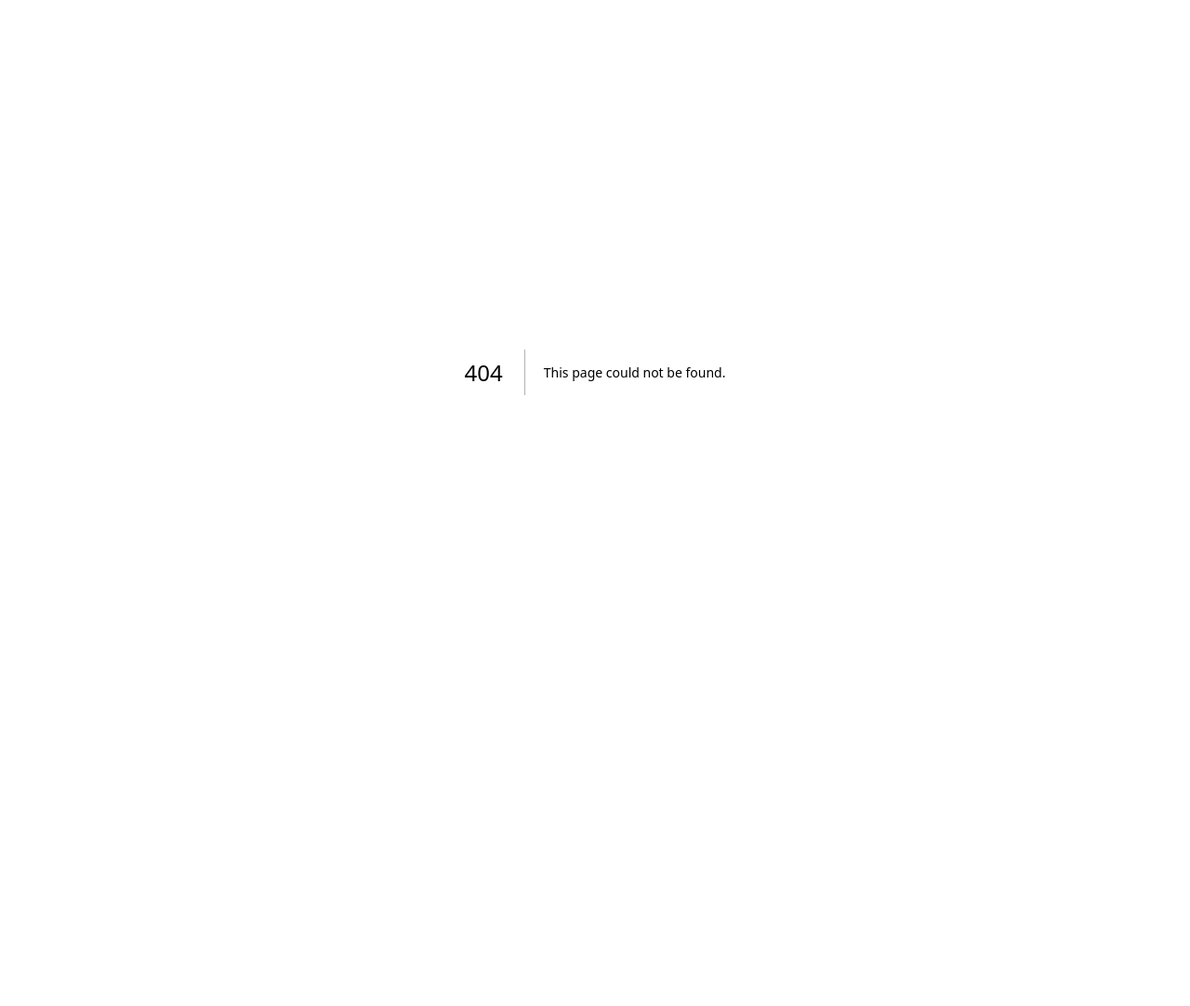
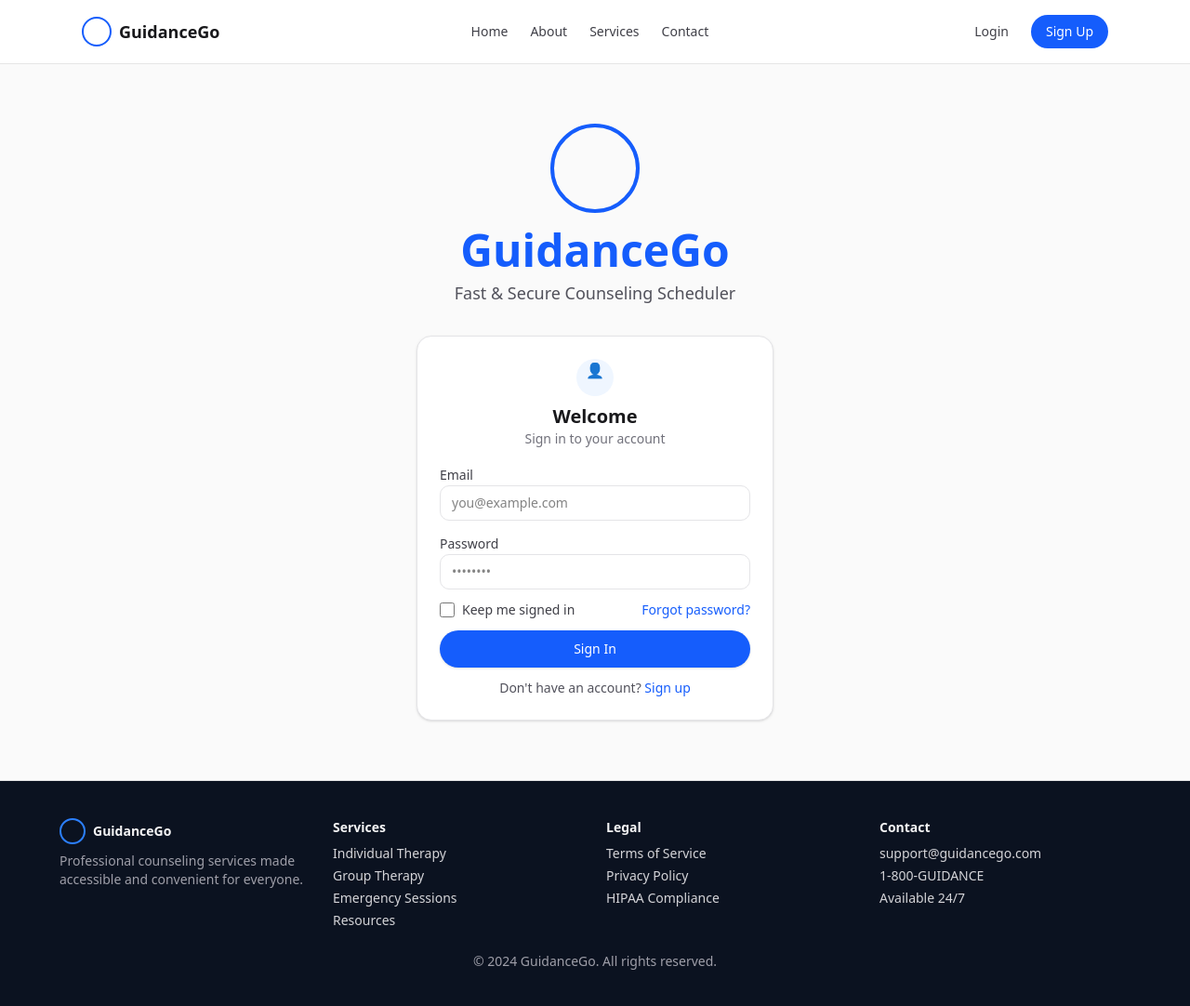
Before and after one commit to CSci-153-Web-Systems-and-Technologies/batch-2025-guidance-go-web, a Next.js app: page /loginpage in a window 1280 px wide. Before the commit this address had no page. Shown: the whole page at 93% size. Before the commit the page ends 800 px from the top, so only its background shows below. Built offline with nearby package versions, Linux system fonts and the light colour scheme.

Commit message:
Added Loginpage
added login page need's more polish

```diff
--- /dev/null
+++ b/app/loginpage/layout.tsx
@@ -0,0 +1,7 @@
+export const metadata = {
+  title: "Login",
+};
+
+export default function LoginLayout({ children }: { children: React.ReactNode }) {
+  return <div className="min-h-screen bg-zinc-50">{children}</div>;
+}
--- /dev/null
+++ b/app/loginpage/page.tsx
@@ -0,0 +1,106 @@
+export default function LoginPage() {
+  return (
+    <div className="grid min-h-screen grid-rows-[auto,1fr,auto] bg-zinc-50">
+      {/* Navbar */}
+      <header className="border-b bg-white">
+        <div className="mx-auto flex max-w-6xl items-center justify-between px-6 py-4">
+          <div className="flex items-center gap-2">
+            <div className="h-8 w-8 rounded-full border-2 border-blue-600" />
+            <span className="text-lg font-semibold text-zinc-900">GuidanceGo</span>
+          </div>
+          <nav className="hidden gap-6 text-sm text-zinc-700 sm:flex">
+            <a href="/" className="hover:text-zinc-900">Home</a>
+            <a href="#" className="hover:text-zinc-900">About</a>
+            <a href="#" className="hover:text-zinc-900">Services</a>
+            <a href="#" className="hover:text-zinc-900">Contact</a>
+          </nav>
+          <div className="flex items-center gap-2">
+            <a href="/loginpage" className="rounded-full px-4 py-2 text-sm font-medium text-zinc-700 hover:bg-zinc-100">Login</a>
+            <a href="#" className="rounded-full bg-blue-600 px-4 py-2 text-sm font-medium text-white hover:bg-blue-700">Sign Up</a>
+          </div>
+        </div>
+      </header>
+
+      {/* Hero + Login Card */}
+      <main className="mx-auto flex w-full max-w-6xl flex-col items-center justify-center px-6 py-16">
+        <div className="flex w-full items-center justify-center">
+          <div className="text-center">
+            <div className="mx-auto mb-4 h-24 w-24 rounded-full border-4 border-blue-600" />
+            <h1 className="text-5xl font-bold text-blue-600">GuidanceGo</h1>
+            <p className="mt-2 text-lg text-zinc-600">Fast &amp; Secure Counseling Scheduler</p>
+          </div>
+        </div>
+
+        <div className="mt-8 w-full max-w-sm">
+          <div className="rounded-2xl border border-zinc-200 bg-white p-6 shadow-sm">
+            <div className="mb-4 text-center">
+              <div className="mx-auto h-10 w-10 rounded-full bg-blue-50 text-blue-600">👤</div>
+              <h2 className="mt-2 text-xl font-semibold text-zinc-900">Welcome</h2>
+              <p className="text-sm text-zinc-500">Sign in to your account</p>
+            </div>
+            <form className="space-y-3">
+              <div className="space-y-2">
+                <label className="text-sm font-medium text-zinc-700">Email</label>
+                <input type="email" placeholder="you@example.com" className="w-full rounded-lg border border-zinc-200 bg-white px-3 py-2 text-sm outline-none ring-blue-200 focus:ring" />
+              </div>
+              <div className="space-y-2">
+                <label className="text-sm font-medium text-zinc-700">Password</label>
+                <input type="password" placeholder="••••••••" className="w-full rounded-lg border border-zinc-200 bg-white px-3 py-2 text-sm outline-none ring-blue-200 focus:ring" />
+              </div>
+              <div className="flex items-center justify-between">
+                <label className="flex items-center gap-2 text-sm text-zinc-700">
+                  <input type="checkbox" className="h-4 w-4 rounded border-zinc-300" />
+                  Keep me signed in
+                </label>
+                <a href="#" className="text-sm text-blue-600 hover:underline">Forgot password?</a>
+              </div>
+              <button type="button" className="h-10 w-full rounded-full bg-blue-600 px-4 text-sm font-medium text-white shadow-sm hover:bg-blue-700">Sign In</button>
+              <div className="text-center text-sm text-zinc-600">
+                Don't have an account? <a href="#" className="text-blue-600 hover:underline">Sign up</a>
+              </div>
+            </form>
+          </div>
+        </div>
+      </main>
+
+      {/* Footer */}
+      <footer className="border-t bg-[#0b1220] px-6 py-10 text-sm text-zinc-300">
+        <div className="mx-auto grid max-w-6xl grid-cols-12 gap-6">
+          <div className="col-span-12 md:col-span-3">
+            <div className="flex items-center gap-2 text-zinc-100">
+              <div className="h-7 w-7 rounded-full border-2 border-blue-500" />
+              <span className="font-semibold">GuidanceGo</span>
+            </div>
+            <p className="mt-2 text-zinc-400">Professional counseling services made accessible and convenient for everyone.</p>
+          </div>
+          <div className="col-span-6 md:col-span-3">
+            <div className="font-semibold text-zinc-100">Services</div>
+            <ul className="mt-2 space-y-1">
+              <li>Individual Therapy</li>
+              <li>Group Therapy</li>
+              <li>Emergency Sessions</li>
+              <li>Resources</li>
+            </ul>
+          </div>
+          <div className="col-span-6 md:col-span-3">
+            <div className="font-semibold text-zinc-100">Legal</div>
+            <ul className="mt-2 space-y-1">
+              <li>Terms of Service</li>
+              <li>Privacy Policy</li>
+              <li>HIPAA Compliance</li>
+            </ul>
+          </div>
+          <div className="col-span-12 md:col-span-3">
+            <div className="font-semibold text-zinc-100">Contact</div>
+            <ul className="mt-2 space-y-1">
+              <li>support@guidancego.com</li>
+              <li>1-800-GUIDANCE</li>
+              <li>Available 24/7</li>
+            </ul>
+          </div>
+        </div>
+        <div className="mx-auto mt-6 max-w-6xl text-center text-zinc-400">© 2024 GuidanceGo. All rights reserved.</div>
+      </footer>
+    </div>
+  );
+}
```
